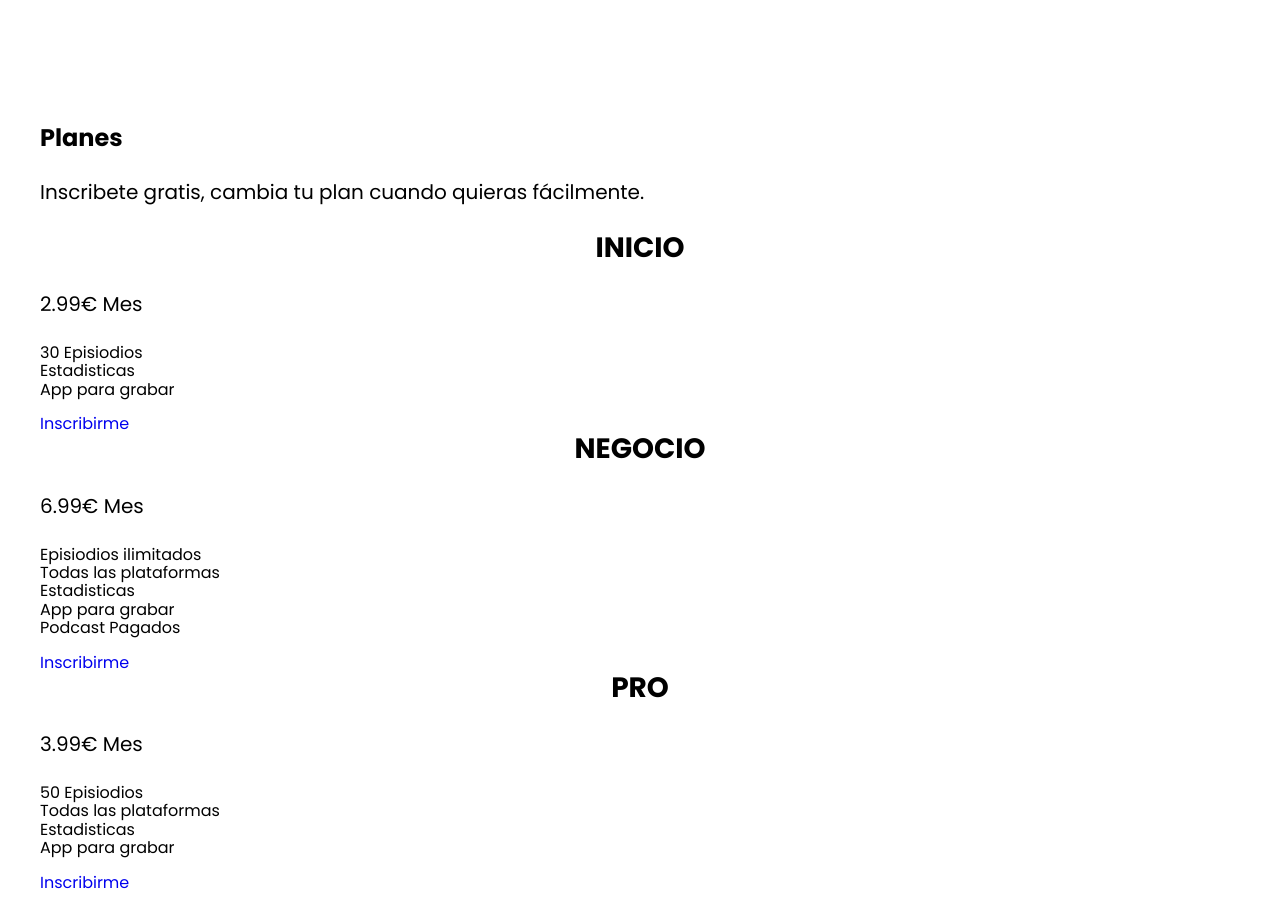
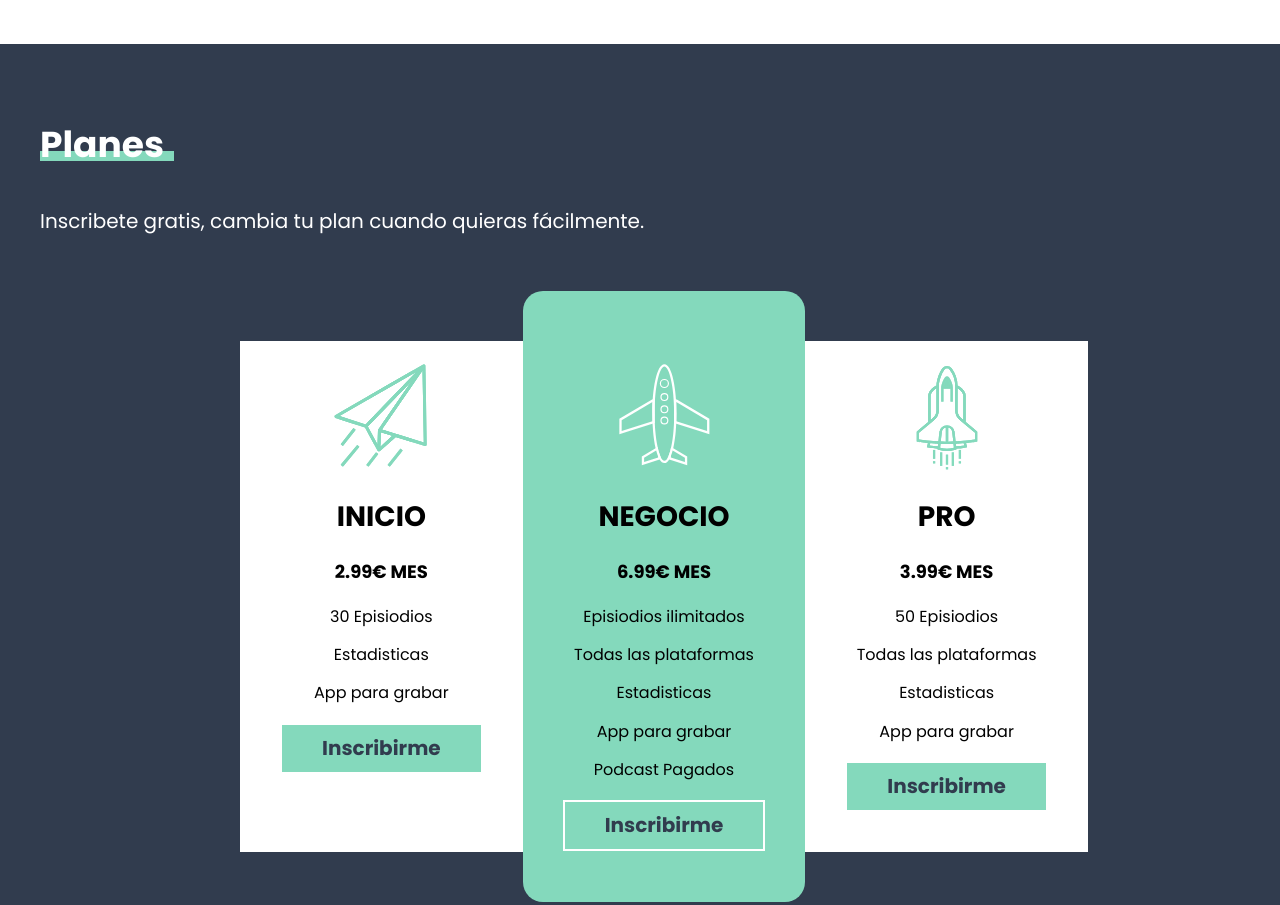
Before and after one commit to topgirl2410/Podcast-FM, a website: page index.html in a window 1280 px wide. Shown: the part 3380-4285 px from the top of the page. Drawn offline with Linux system fonts and the light colour scheme.

Commit message:
acabando planes

```diff
--- a/src/scss/base/_mixins.scss
+++ b/src/scss/base/_mixins.scss
@@ -58,6 +58,13 @@
     background-position: center center;
 }
 
+@mixin iconoBg($url) {
+    background-image: url($url);
+    background-repeat: no-repeat;
+    background-position: 50% 2rem;
+    background-size: 10rem;
+}
+
 @mixin headingBorder($colorTexto, $colorLinea) {
     font-size: 3.6rem;
     display: inline-block;
--- a/src/scss/ui/_botones.scss
+++ b/src/scss/ui/_botones.scss
@@ -1,6 +1,13 @@
-@use 'base/mixins' as m;
-@use 'base/variables' as v;
+@use "base/mixins" as m;
+@use "base/variables" as v;
 
 .boton-primario {
-    @include m.boton(v.$primario, v.$secundario)
+    @include m.boton(v.$primario, v.$secundario);
 }
+
+.boton-plan {
+    @extend .boton-primario;
+    border: 2px solid v.$blanco;
+    margin-top: 2rem;
+    display: block;
+}
--- a/src/scss/ui/_planes.scss
+++ b/src/scss/ui/_planes.scss
@@ -1,2 +1,80 @@
-@use 'base/mixins' as m;
-@use 'base/variables' as v;
+@use "base/mixins" as m;
+@use "base/variables" as v;
+
+.planes {
+    background-color: v.$secundario;
+
+    h2 {
+        @include m.headingBorder(v.$blanco, v.$primario);
+    }
+
+    .descripcion {
+        color: v.$blanco;
+    }
+}
+
+.nuestros-planes {
+    display: flex;
+    flex-direction: column;
+
+    @include m.tablet {
+        flex-direction: row;
+        max-width: 80rem;
+        margin-inline: auto; // Nueva propiedad en css...
+        margin-block-start: 10rem;
+    }
+    .plan {
+        flex-grow: 1;
+        background-color: v.$blanco;
+        padding: 16rem 4rem 4rem 4rem;
+        border-bottom: 1px solid #e1e1e1;
+        @include m.tablet {
+            border: none;
+            transition-property: transform;
+            transition-duration: .3s;
+
+            &:hover {
+                transform: scale(1.1);
+            }
+        }
+        .precio {
+            font-size: 1.8rem;
+            text-align: center;
+            font-weight: 700;
+            text-transform: uppercase;
+        }
+
+        .listado {
+            li {
+                text-align: center;
+                margin-bottom: 2rem;
+
+                &:last-of-type {
+                    margin-bottom: 0;
+                }
+            }
+        }
+
+        &.inicio {
+            @include m.iconoBg("../img/icono_inicio.svg");
+        }
+
+        &.negocio {
+            background-color: v.$primario;
+            order: -1;
+            @include m.iconoBg("../img/icono_negocio.svg");
+            @include m.tablet {
+                order: unset;
+                margin-top: -5rem;
+                margin-bottom: -5rem;
+                border-radius: 2rem;
+                background-position: 50% 7rem;
+                padding-top: calc(16rem + 5rem);
+                z-index: 100; // deja los otros por debajo...(genial)
+            }
+        }
+        &.pro {
+            @include m.iconoBg("../img/icono_pro.svg");
+        }
+    }
+}
```
Also changed, not shown: build/css/app.css, 1 other file.
